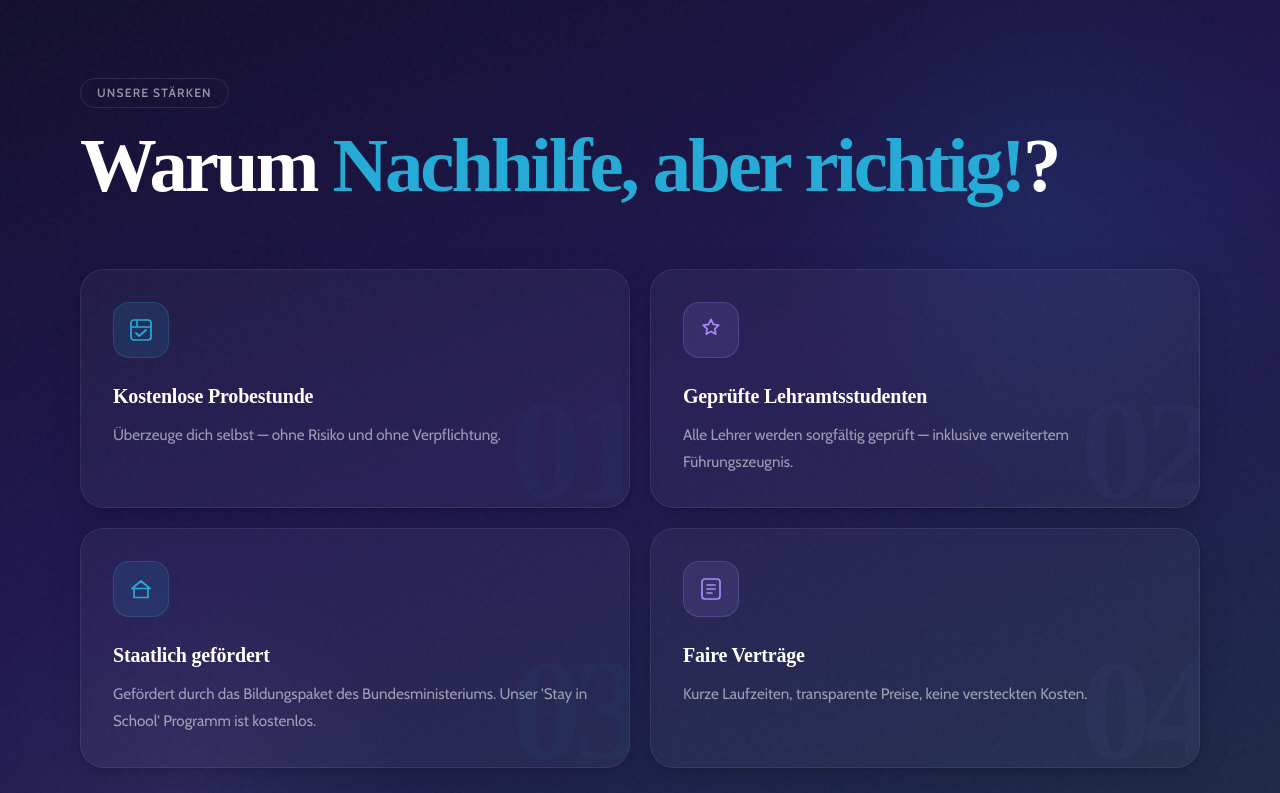
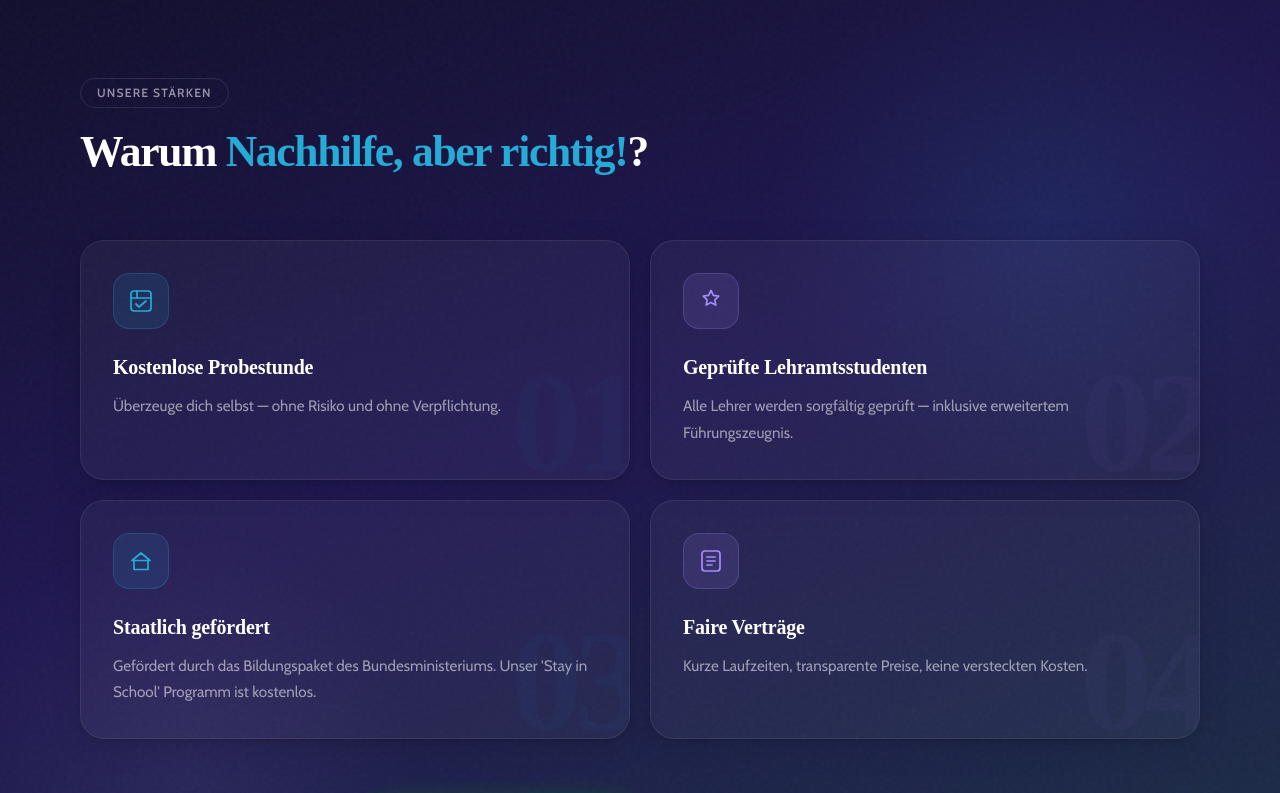
Before and after one commit to Kaanix1907/nachhilfe-aber-richtig-website, a Next.js app: page / in a window 1280 px wide. Shown: the part 2280-3073 px from the top of the page. Built offline with nearby package versions, Linux system fonts and the light colour scheme; a web font is replaced by a local one.

Commit message:
USPs: Headline einzeilig, Schriftgröße angepasst

```diff
--- a/src/components/USPs.tsx
+++ b/src/components/USPs.tsx
@@ -75,8 +75,8 @@ export default function USPs() {
             Unsere Stärken
           </span>
           <h2
-            className="font-heading font-extrabold text-white"
-            style={{ fontSize: "clamp(2.8rem, 6vw, 5rem)", lineHeight: 1.0, letterSpacing: "-0.04em" }}
+            className="font-heading font-extrabold text-white whitespace-nowrap"
+            style={{ fontSize: "clamp(1.6rem, 3.4vw, 3.2rem)", lineHeight: 1.1, letterSpacing: "-0.03em" }}
           >
             Warum{" "}
             <span style={{ color: "#25abd6" }}>Nachhilfe, aber richtig!</span>?
```
